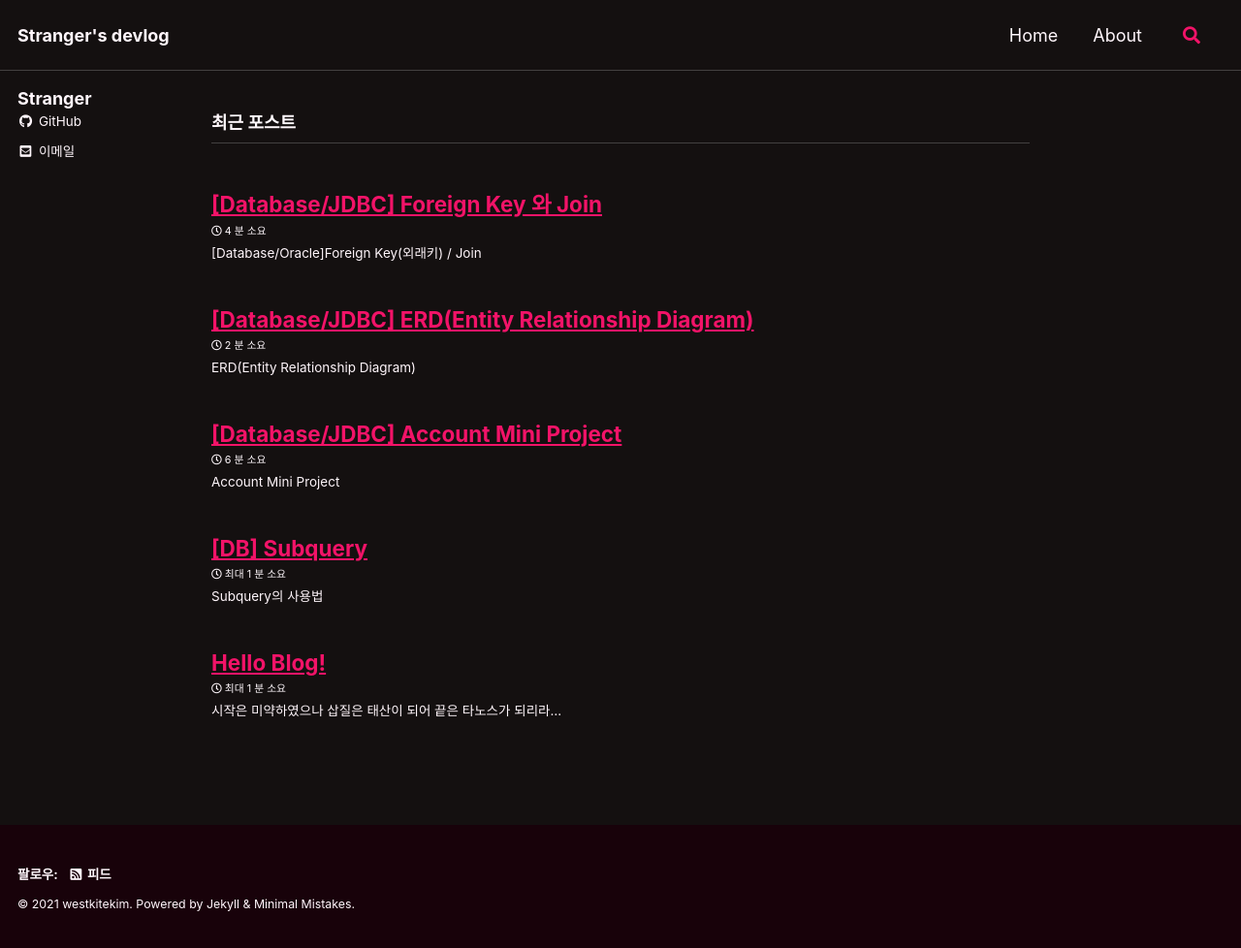
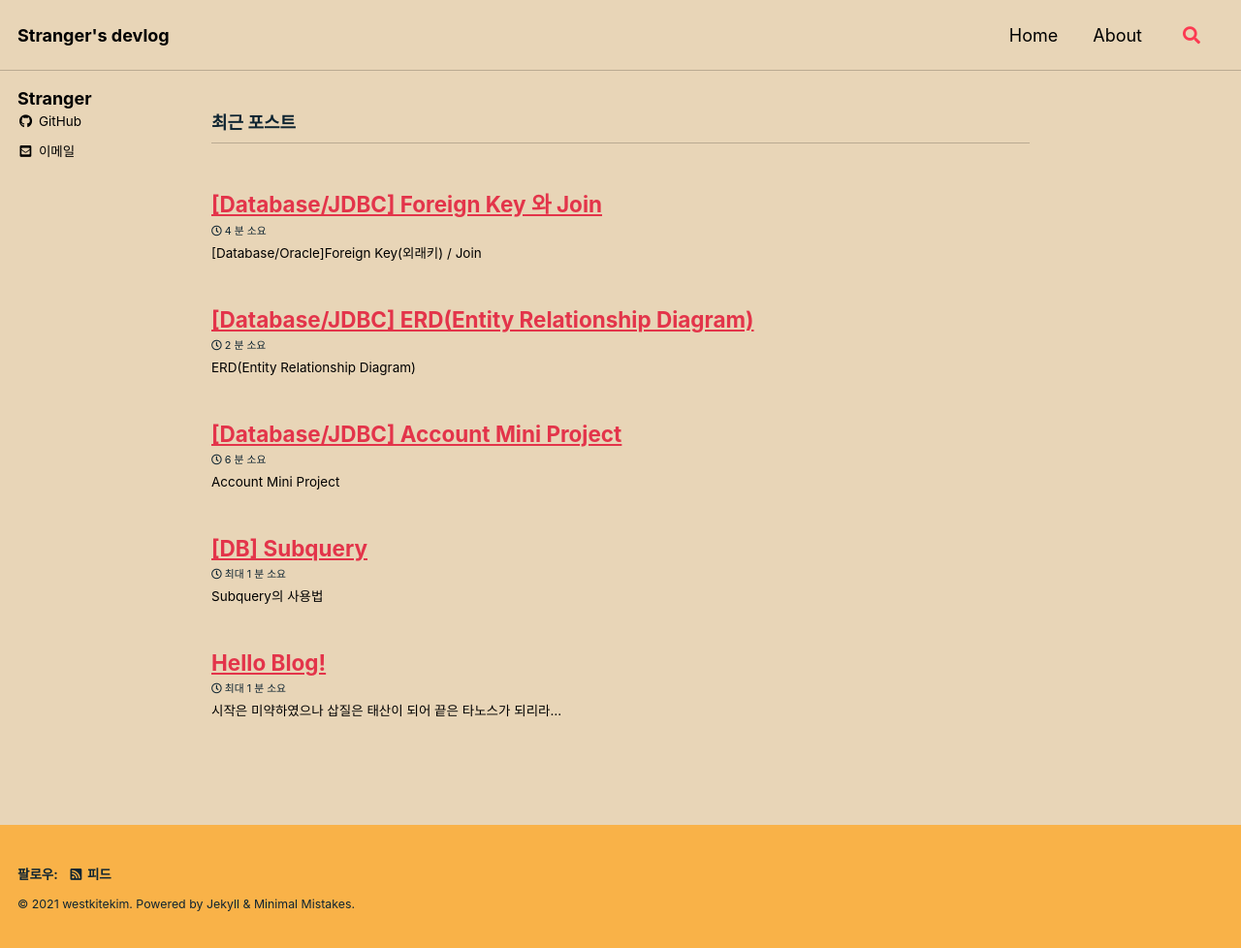
Before and after one commit to westkitekim/westkitekim.github.io, a Jekyll site: the page built from index.html, in a window 1280 px wide. Shown: the whole page at 97% size. Built offline with Jekyll 4.4.1, drawn with Linux system fonts in a browser that asks for light colours; cached includes are drawn as plain includes; the list of posts is cut into pages by our own code.

Commit message:
config sunrise

```diff
--- a/_config.yml
+++ b/_config.yml
@@ -12,7 +12,7 @@
 
 # theme                  : "minimal-mistakes-jekyll"
 # remote_theme           : "mmistakes/minimal-mistakes"
-minimal_mistakes_skin    : "neon" # "air", "aqua", "contrast", "dark", "dirt", "neon", "mint", "plum", "sunrise"
+minimal_mistakes_skin    : "sunrise" # "air", "aqua", "contrast", "dark", "dirt", "neon", "mint", "plum", "sunrise"
 
 # Site Settings
 locale                   : "ko-KR"
```
